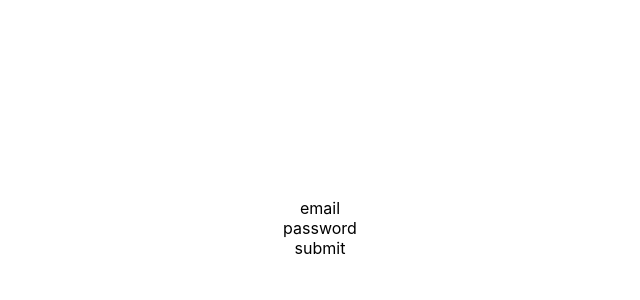
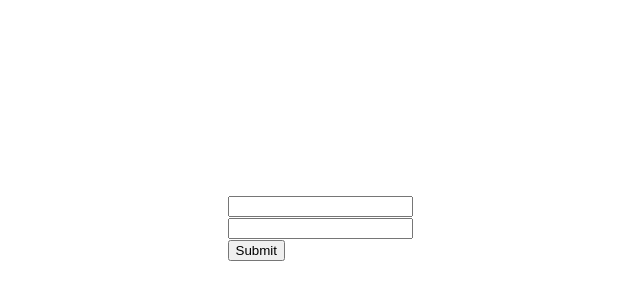
Before and after one commit to lukawski/login-form, a React (Create React App) app: page / in a window 1280 px wide. Shown: the part 172-472 px from the top of the page, without its empty margins (320-960 px from the left). Built offline with nearby package versions, Linux system fonts and the light colour scheme.

Commit message:
feat: login form component

```diff
--- a/src/App.tsx
+++ b/src/App.tsx
@@ -1,20 +1,19 @@
-import React from 'react';
-import {styled} from '@material-ui/core';
+import React from "react";
+import { styled } from "@material-ui/core";
+import LoginForm from "./components/LoginForm/LoginForm";
 
-const Wrapper = styled('div')({
-  height: '100%',
-  display: 'flex',
-  alignItems: 'center',
-  justifyContent: 'center',
-  flexDirection: 'column',
+const Wrapper = styled("div")({
+  height: "100%",
+  display: "flex",
+  alignItems: "center",
+  justifyContent: "center",
+  flexDirection: "column",
 });
 
 function App() {
   return (
     <Wrapper>
-      <div>email</div>
-      <div>password</div>
-      <div>submit</div>
+      <LoginForm onSubmit={(data) => console.log(data)} />
     </Wrapper>
   );
 }
--- /dev/null
+++ b/src/components/LoginForm/LoginForm.tsx
@@ -0,0 +1,32 @@
+import React from "react";
+import { useForm } from "react-hook-form";
+
+type Inputs = {
+  example: string;
+  exampleRequired: string;
+};
+type LoginFormProps = {
+  onSubmit: (data: any) => void;
+};
+
+function LoginForm({ onSubmit }: LoginFormProps) {
+  const { register, handleSubmit } = useForm<Inputs>();
+
+  return (
+    <form onSubmit={handleSubmit(onSubmit)}>
+      <div>
+        <input name="email" type="email" ref={register({ required: true })} />
+      </div>
+      <div>
+        <input
+          name="password"
+          type="password"
+          ref={register({ required: true })}
+        />
+      </div>
+      <input type="submit" />
+    </form>
+  );
+}
+
+export default LoginForm;
```
